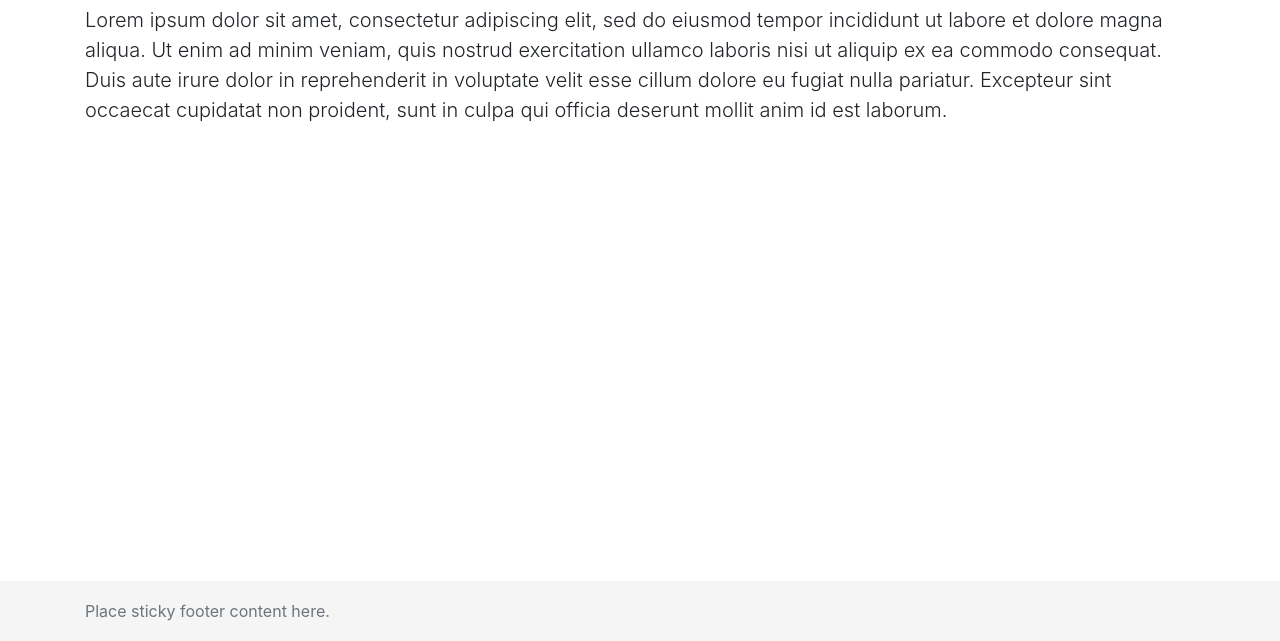
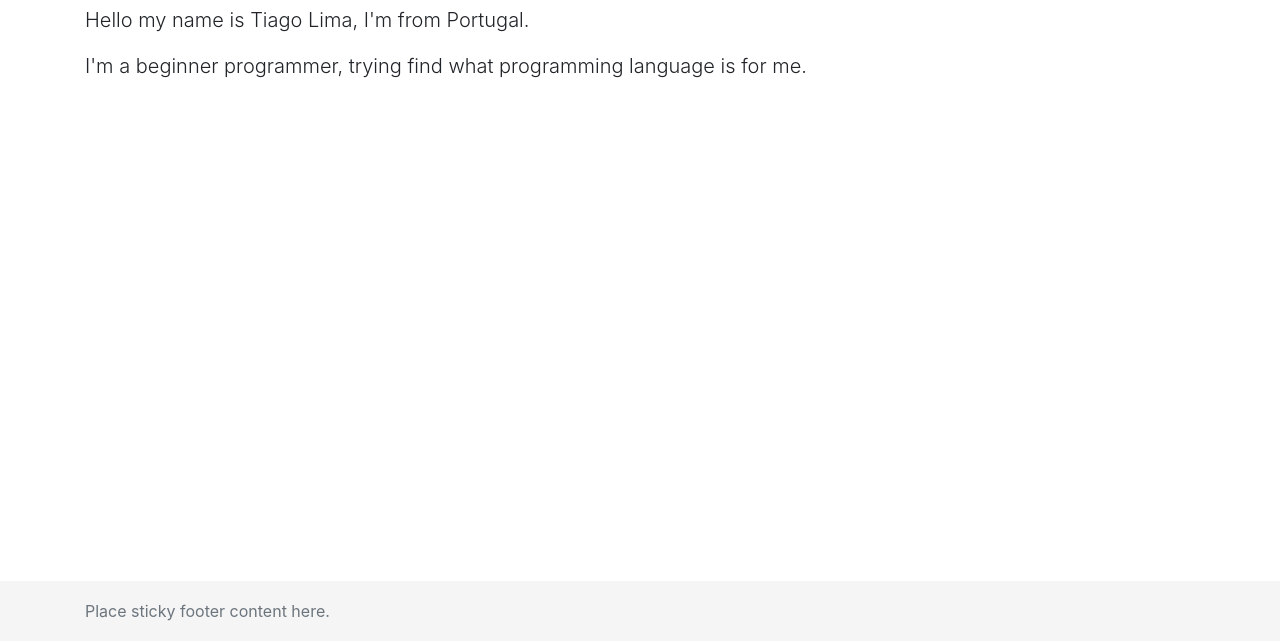
Before and after one commit to tiago-lima011/website_nodejs, a website: page public/index.html in a window 1280 px wide. Shown: the part 159-800 px from the top of the page. Drawn offline with nearby package versions, Linux system fonts and the light colour scheme.

Commit message:
change names

```diff
--- a/public/index.html
+++ b/public/index.html
@@ -4,7 +4,7 @@
     <meta charset="UTF-8">
     <meta name="viewport" content="width=device-width, initial-scale=1.0">
     <meta http-equiv="X-UA-Compatible" content="ie=edge">
-    <title>Tiago Lima</title>
+    <title>Tiago Lima | Home</title>
 
     <!-- Latest compiled and minified CSS -->
     <link rel="stylesheet" href="https://maxcdn.bootstrapcdn.com/bootstrap/4.1.3/css/bootstrap.min.css">
@@ -43,7 +43,8 @@
     <!-- Begin page content -->
     <main role="main" class="container">
     <h1 class="mt-5">Home - Static Website with Node.js</h1>
-    <p class="lead">Lorem ipsum dolor sit amet, consectetur adipiscing elit, sed do eiusmod tempor incididunt ut labore et dolore magna aliqua. Ut enim ad minim veniam, quis nostrud exercitation ullamco laboris nisi ut aliquip ex ea commodo consequat. Duis aute irure dolor in reprehenderit in voluptate velit esse cillum dolore eu fugiat nulla pariatur. Excepteur sint occaecat cupidatat non proident, sunt in culpa qui officia deserunt mollit anim id est laborum.</p>
+    <p class="lead">Hello my name is Tiago Lima, I'm from Portugal.</p>
+    <p class="lead">I'm a beginner programmer, trying find what programming language is for me.</p>
     </main>
 
     <footer class="footer">
```
Also changed, not shown: public/about.html (+1 -1 lines), public/contact.html (+1 -1 lines).
